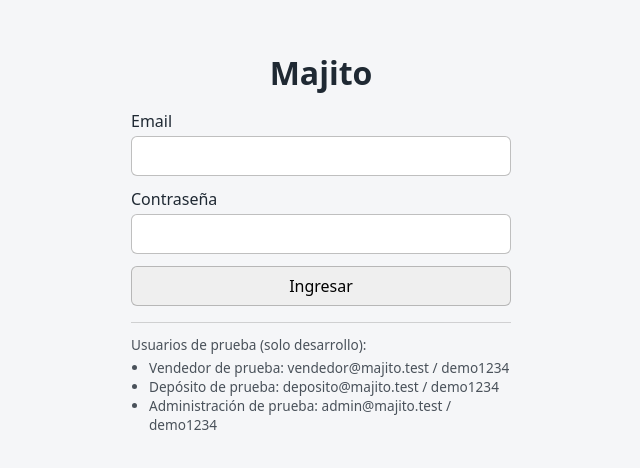
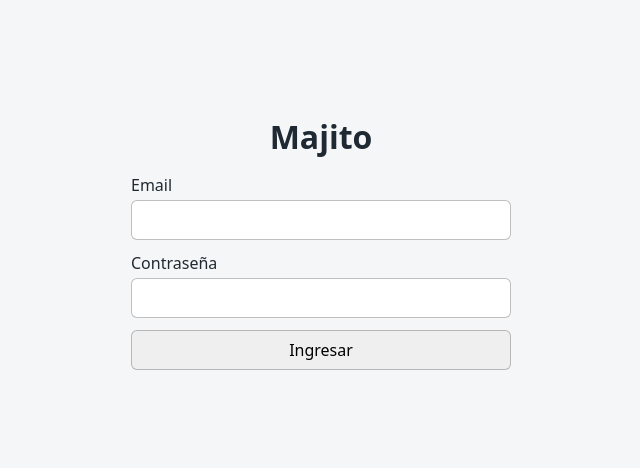
Before and after one commit to Santir9515/majito, a React (Vite) app in the folder frontend/: page /login in a window 1280 px wide. Shown: the part 158-626 px from the top of the page, without its empty margins (319-959 px from the left). Built offline with nearby package versions, Linux system fonts and the light colour scheme; no server answers.

Commit message:
fix(frontend): quita la ayuda con usuarios de prueba desactualizados del login

```diff
--- a/frontend/src/pages/LoginPage.tsx
+++ b/frontend/src/pages/LoginPage.tsx
@@ -72,17 +72,6 @@ export default function LoginPage() {
             {cargando ? 'Ingresando...' : 'Ingresar'}
           </button>
         </form>
-
-        {import.meta.env.DEV && (
-          <section className="login__ayuda">
-            <p>Usuarios de prueba (solo desarrollo):</p>
-            <ul>
-              <li>Vendedor de prueba: vendedor@majito.test / demo1234</li>
-              <li>Depósito de prueba: deposito@majito.test / demo1234</li>
-              <li>Administración de prueba: admin@majito.test / demo1234</li>
-            </ul>
-          </section>
-        )}
       </div>
     </main>
   );
```
